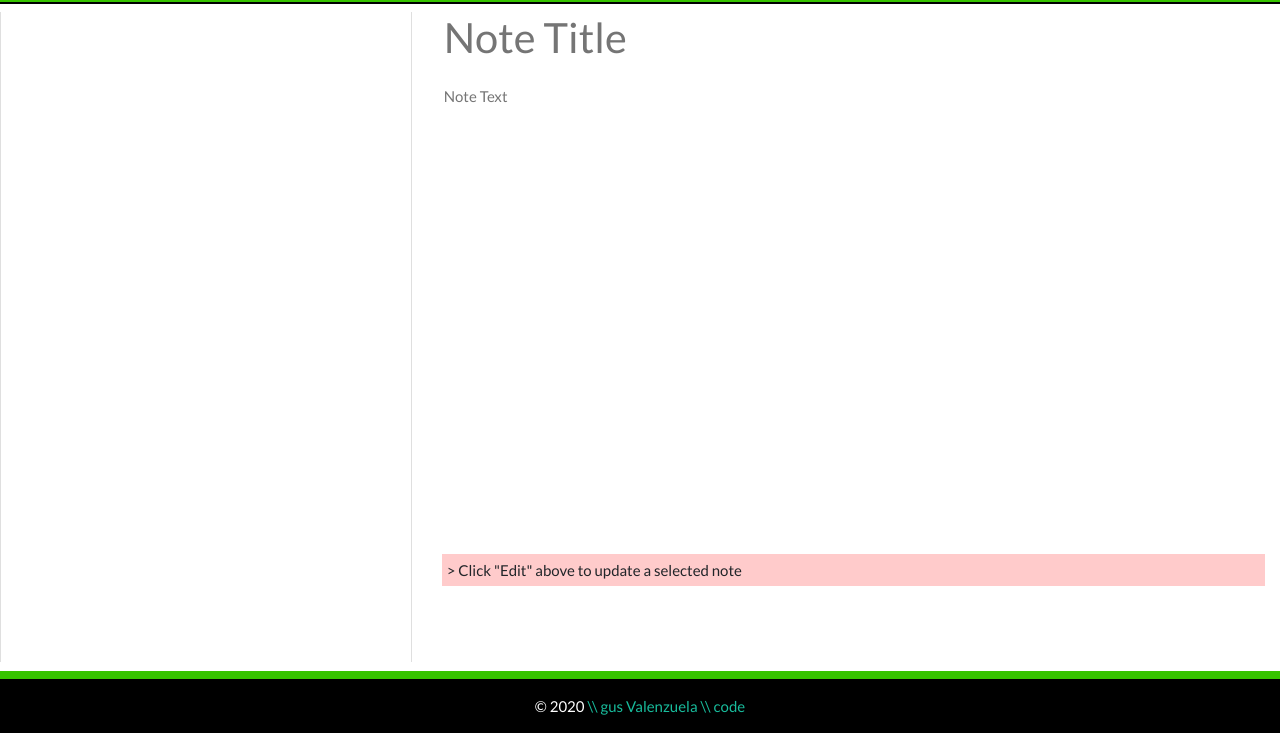
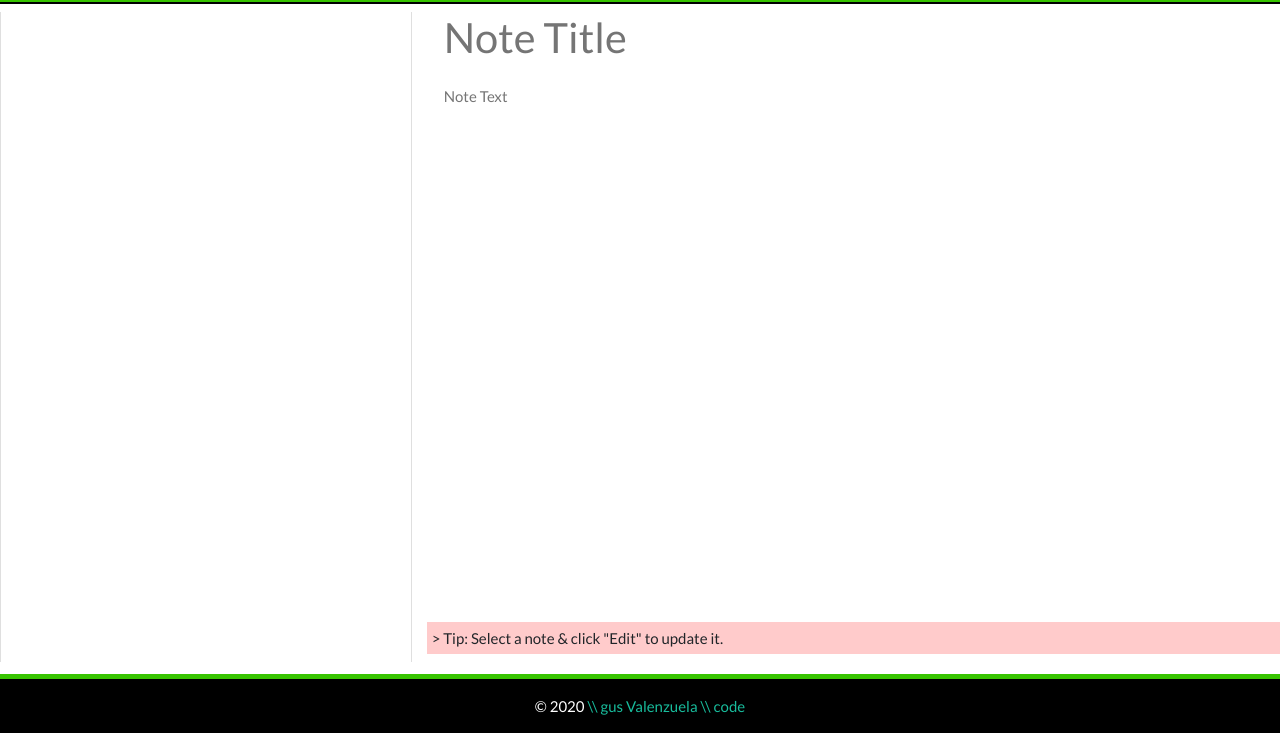
Before and after one commit to gusvalenzuela/note-orNot-toNote, a website: page Develop/public/notes.html in a window 1280 px wide. Shown: the part 67-800 px from the top of the page. Drawn offline with nearby package versions, Linux system fonts and the light colour scheme; no server answers.

Commit message:
adding instructions

```diff
--- a/Develop/db/db.json
+++ b/Develop/db/db.json
@@ -1 +1 @@
-[{"title":"One","text":"Little note jumping on the bed","id":0},{"title":"Note Fell Down","text":"And bumped its head.","id":1},{"title":"Mama","text":"Called the doctor and the doctor said...","id":2},{"title":"No More","text":"Notes jumping on the bed.","id":3},{"title":"Dance dance dance!","text":"Like an ostrich!","id":4},{"title":"Dance x3","text":"Like an elephant!","id":5},{"title":"NEWnew","text":"BrandNEW","id":6},{"title":"KCV","text":"Is beautiful.","id":7},{"title":"YEY","text":"YAY","id":8},{"title":"YEYYAY","text":"YAY","id":9},{"title":"ONE MORE","text":"YAY","id":10},{"title":"WOO","text":"ww","id":11}]
+[{"title":"One","text":"Little note jumping on the bed","id":0},{"title":"Note Fell Down","text":"And bumped its head.","id":1},{"title":"Mama","text":"Called the doctor and the doctor said...","id":2},{"title":"No More","text":"Notes jumping on the bed.","id":3},{"title":"Dance dance dance!","text":"Like an ostrich!","id":4},{"title":"Dance x3","text":"Like an elephant!","id":5},{"title":"KCV","text":"Is beautiful.","id":7},{"title":"YEY","text":"YAY","id":8},{"title":"YEYYAY","text":"YAY","id":9},{"title":"ONE MORE","text":"YAY","id":10},{"title":"WOO","text":"ww","id":11}]
--- a/Develop/public/assets/css/styles.css
+++ b/Develop/public/assets/css/styles.css
@@ -107,6 +107,10 @@ html, body {
 .instructions{
   background: rgba(255, 0, 0, 0.205);
   padding: 5px;
+  position: absolute;
+  bottom: 0;
+  left: 0;
+  right: 0;
 }
 
 
@@ -117,7 +121,7 @@ html, body {
   right: 0;
   background-color: #000;
   color: #ffffff;
-  border-top: 8px solid #37c400;
+  border-top: 5px solid #37c400;
 }
 
 .footer-link {
--- a/Develop/public/notes.html
+++ b/Develop/public/notes.html
@@ -34,8 +34,8 @@
       <div class="col-7 col-md-8">
         <input class="note-title my-2" placeholder="Note Title" maxlength="32" type="text">
         <textarea class="note-textarea w-100 mb-2" placeholder="Note Text"></textarea>
-        <p class="instructions">> Click "Edit" above to update a selected note
-          <!-- <br>> Scroll through notes on the left (if many saved) -->
+        <p class="instructions">> Tip: Select a note & click "Edit" to update it.
+          <!-- <i class="fas fa-times" style="font-size: xx-small;"></i> -->
         </p>
       </div>
     </div>
```
